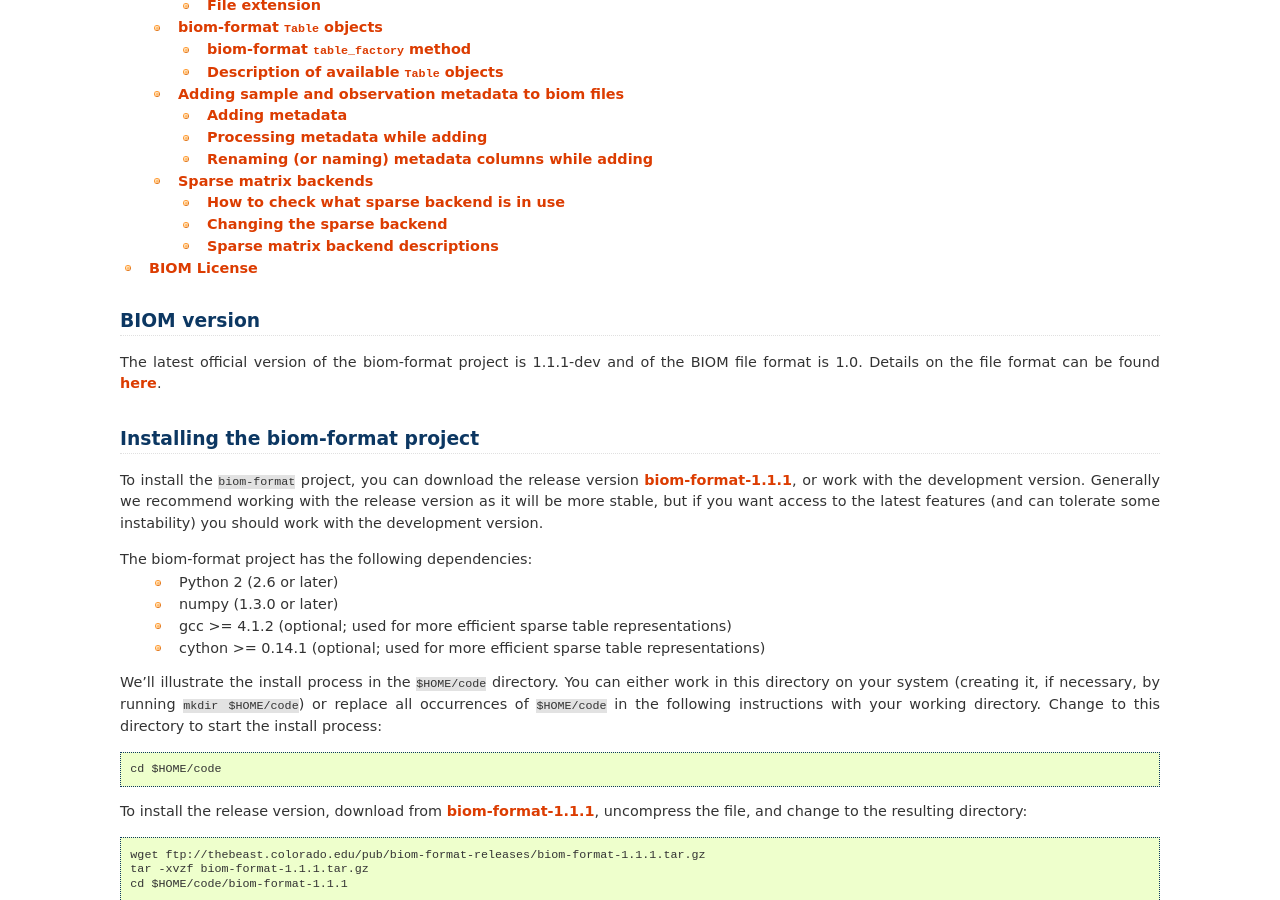
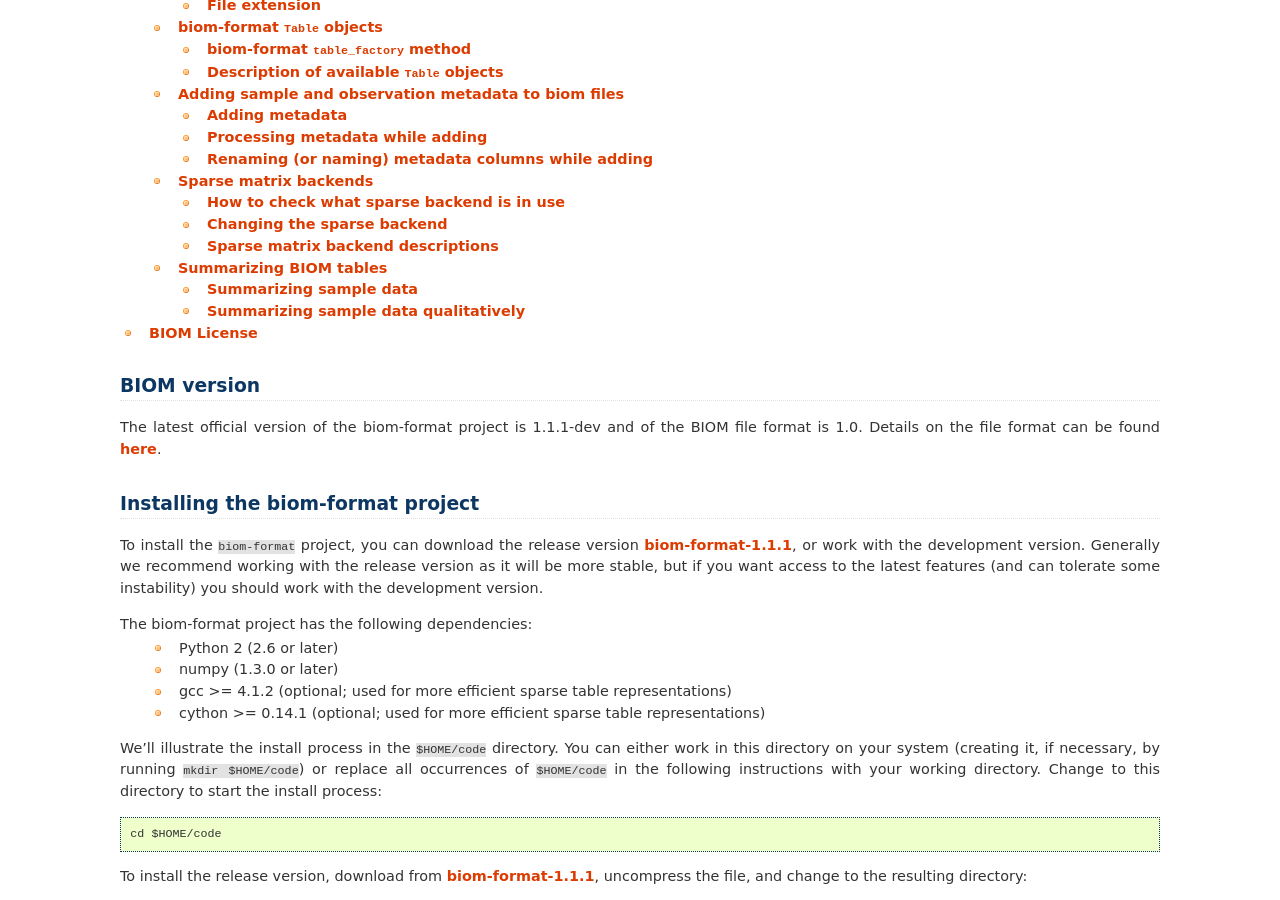
Before and after one commit to biocore/biom-format, a Sphinx documentation site: the page built from doc/index.rst, in a window 1280 px wide and 900 px high, scrolled down 697 px. Built offline with Sphinx 7.4.7, drawn with Linux system fonts in a browser that asks for light colours; pages that are not in the unit, such as notebooks, are missing from menus; some of the changed lines change nothing that is shown.

Commit message:
adding doc for print_biom_table_summary.py

```diff
--- a/doc/documentation/index.rst
+++ b/doc/documentation/index.rst
@@ -16,3 +16,4 @@
    biom_conversion
    adding_metadata
    change_sparse_backend
+   summarizing_biom_tables
--- /dev/null
+++ b/doc/documentation/summarizing_biom_tables.rst
@@ -0,0 +1,77 @@
+.. _summarizing_biom_tables:
+
+====================================================
+Summarizing BIOM tables
+====================================================
+
+If you have an existing BIOM file and want to compile a summary of the information in that table, you can use the ``print_biom_table_summary.py`` script.
+
+To get help with ``print_biom_table_summary.py`` you can call::
+
+	print_biom_table_summary.py -h
+
+This script takes a BIOM file or gzipped BIOM file as input, and will print a summary of the count information on a per-sample basis to the terminal (default) or to a new file (if provided via the ``-o`` parameter). The example file used in the commands below can be found in the ``biom-format/examples`` directory.
+
+Summarizing sample data
+-----------------------
+
+To summarize the per-sample data in a BIOM file, you can run::
+
+	print_biom_table_summary.py -i rich_sparse_otu_table.biom
+
+This will print the following output to the screen::
+
+	Num samples: 6
+	Num observations: 5
+	Total count: 27
+	Table density (fraction of non-zero values): 0.5000
+	Table md5 (unzipped): e0d1194d2d94ea81994c93b8f0db7f51
+
+	Counts/sample summary:
+	 Min: 3
+	 Max: 7
+	 Median: 4.0
+	 Mean: 4.5
+	 Std. dev.: 1.5
+	 Sample Metadata Categories: LinkerPrimerSequence; BarcodeSequence; Description; BODY_SITE
+	 Observation Metadata Categories: taxonomy
+
+	Counts/sample detail:
+	 Sample2: 3
+	 Sample5: 3
+	 Sample3: 4
+	 Sample6: 4
+	 Sample4: 6
+	 Sample1: 7
+
+As you can see, general summary information about the table is provided, including the number of samples, the number of observations, the total count (i.e., the sum of all values in the table), and so on, followed by the per-sample counts.
+
+Summarizing sample data qualitatively
+--------------------------------------
+
+To summarize the per-sample data in a BIOM file qualitatively, where the number of unique observations per sample (rather than the total count of observations per sample) are provided, you can run::
+
+	print_biom_table_summary.py -i rich_sparse_otu_table.biom --num_observations
+
+This will print the following output to the screen::
+
+	Num samples: 6
+	Num observations: 5
+	Table md5 (unzipped): e0d1194d2d94ea81994c93b8f0db7f51
+
+	Observations/sample summary:
+	 Min: 1
+	 Max: 4
+	 Median: 2.5
+	 Mean: 2.5
+	 Std. dev.: 0.957427107756
+	 Sample Metadata Categories: LinkerPrimerSequence; BarcodeSequence; Description; BODY_SITE
+	 Observation Metadata Categories: taxonomy
+
+	Observations/sample detail:
+	 Sample5: 1
+	 Sample1: 2
+	 Sample4: 2
+	 Sample2: 3
+	 Sample6: 3
+	 Sample3: 4
```
